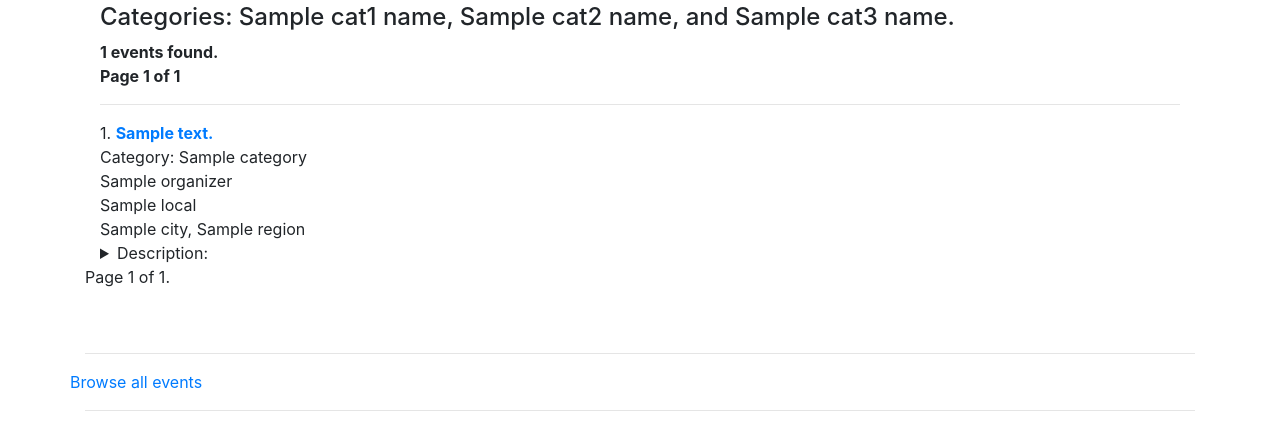
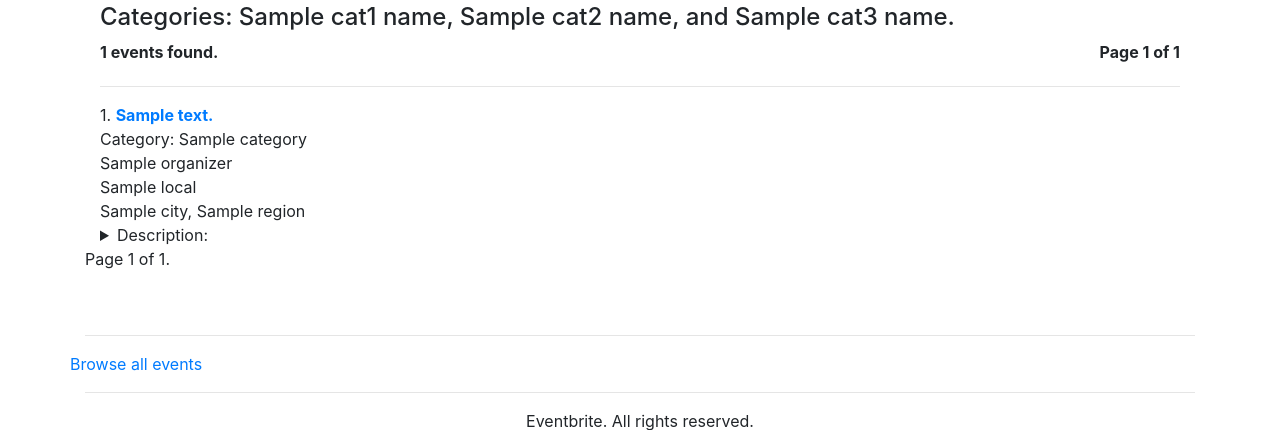
Before and after one commit to acwio/eb-intern, a Django app: template templates/EventSearch/results.html in a window 1280 px wide. Shown: the part 337-767 px from the top of the page. Run offline with Django 3.2, Linux system fonts and the light colour scheme; the template is opened without the code that fills it: most values are stand-ins (such as "Sample title", 1, 10 or a date in 2020); some libraries are stand-ins or nearby versions.

Commit message:
Added additional styling.

```diff
--- a/EventSearch/static/css/style.css
+++ b/EventSearch/static/css/style.css
@@ -1,10 +1,34 @@
-.index_header, .eb_footer, #form_wrapper {
+.index_header, .eb_footer, #form_wrapper{
     text-align: center;
 }
 
 
 #form_wrapper {
     width: 450px;
+    margin: 0 auto;
+}
+
+.header_wrapper {
+    width: 100%;
+    display: inline-block;
+}
+
+.header_left, .header_right {
+    width: 48%;
+}
+
+.header_left {
+    text-align: left;
+    float: left;
+}
+
+.header_right {
+    text-align: right;
+    float: right;
+}
+
+.pagination {
+    width: 100%;
     margin: 0 auto;
 }
 
```
